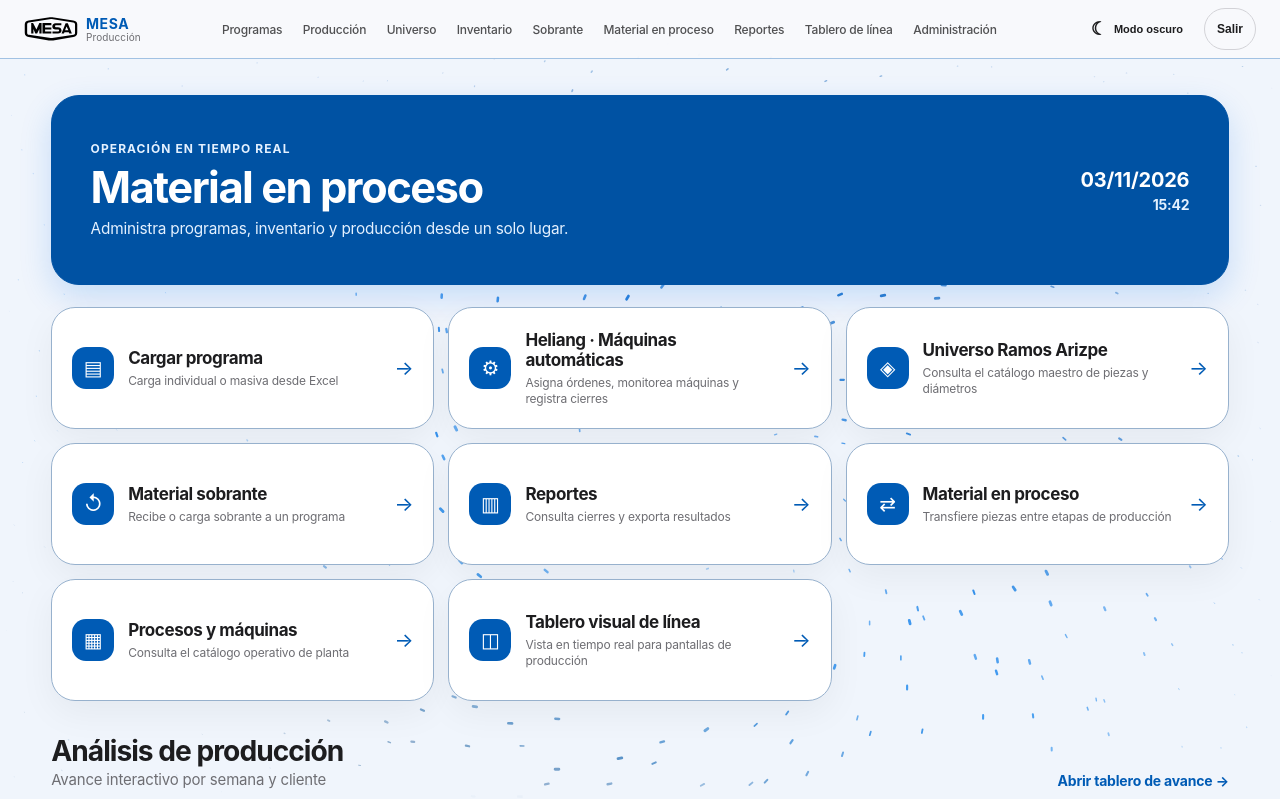
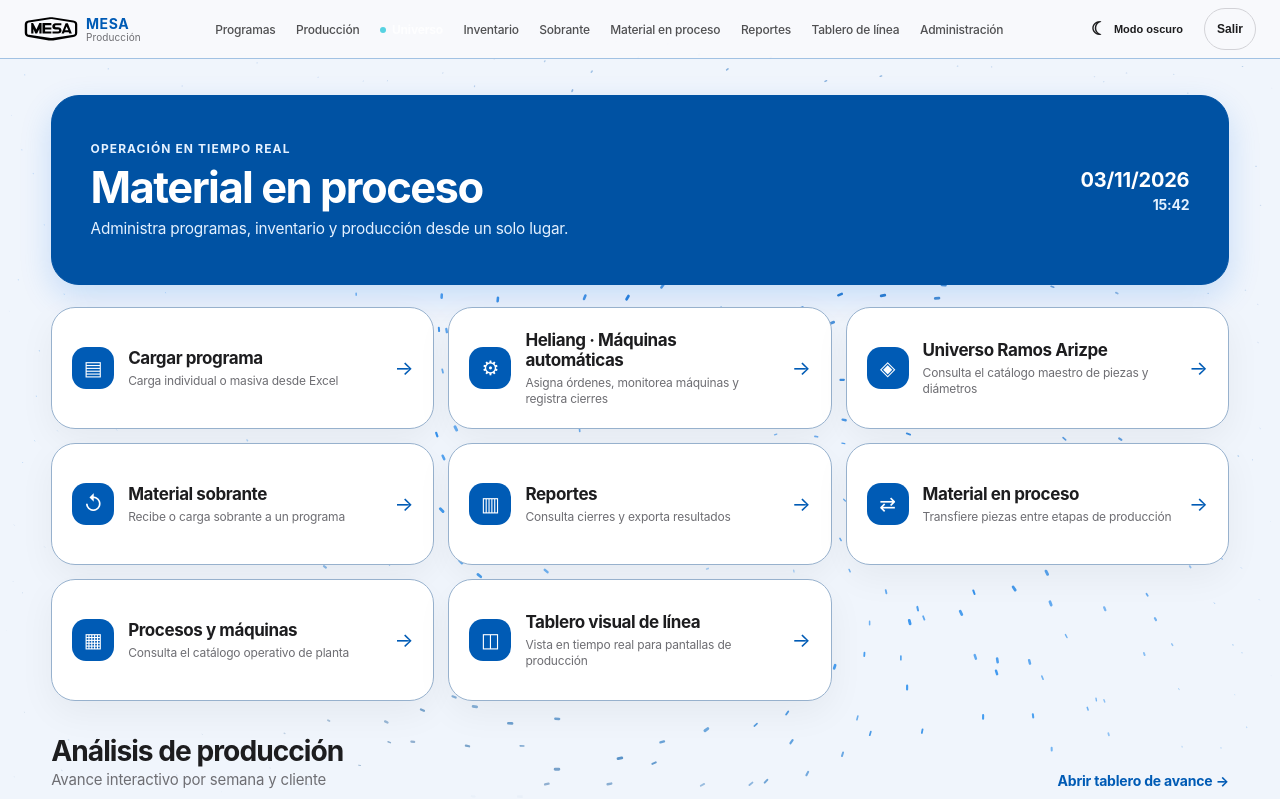
Before and after one commit to Mike50505/Proyecto-Heliang, a Django app: page / in a window 1280 px wide. Shown: the top 799 px of the page. Run offline with Django 5.2, Linux system fonts and the light colour scheme; the visitor is signed in with stand-in values (Sample User, id 1); data that the repository does not hold is empty.

Commit message:
Priorizar acceso a Universo en navegación

```diff
--- a/templates/base.html
+++ b/templates/base.html
@@ -28,7 +28,7 @@
       <nav id="site-nav" aria-label="Módulos">
         {% if module_access.program_loading %}<a href="{% url 'load-program' %}">Programas</a>{% endif %}
         {% if module_access.heliang %}<a href="{% url 'heliang' %}">Producción</a>{% endif %}
-        {% if module_access.universe %}<a href="{% url 'universe' %}">Universo</a>{% endif %}
+        {% if module_access.universe %}<a class="nav-priority" href="{% url 'universe' %}">Universo</a>{% endif %}
         {% if module_access.inventory %}<a href="{% url 'inventory-list' %}">Inventario</a>{% endif %}
         {% if module_access.surplus %}<a href="{% url 'surplus' %}">Sobrante</a>{% endif %}
         {% if module_access.process_material %}<a href="{% url 'process-material' %}">Material en proceso</a>{% endif %}
```
